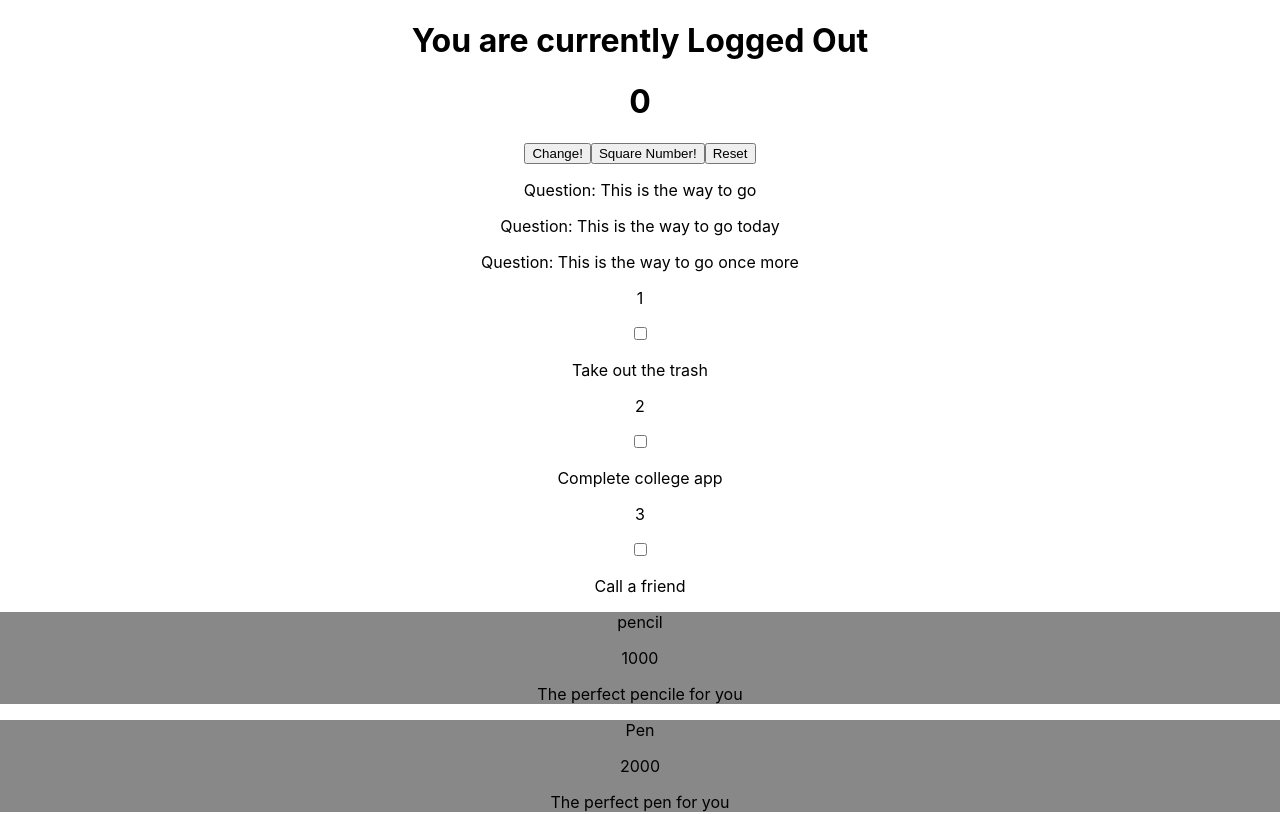
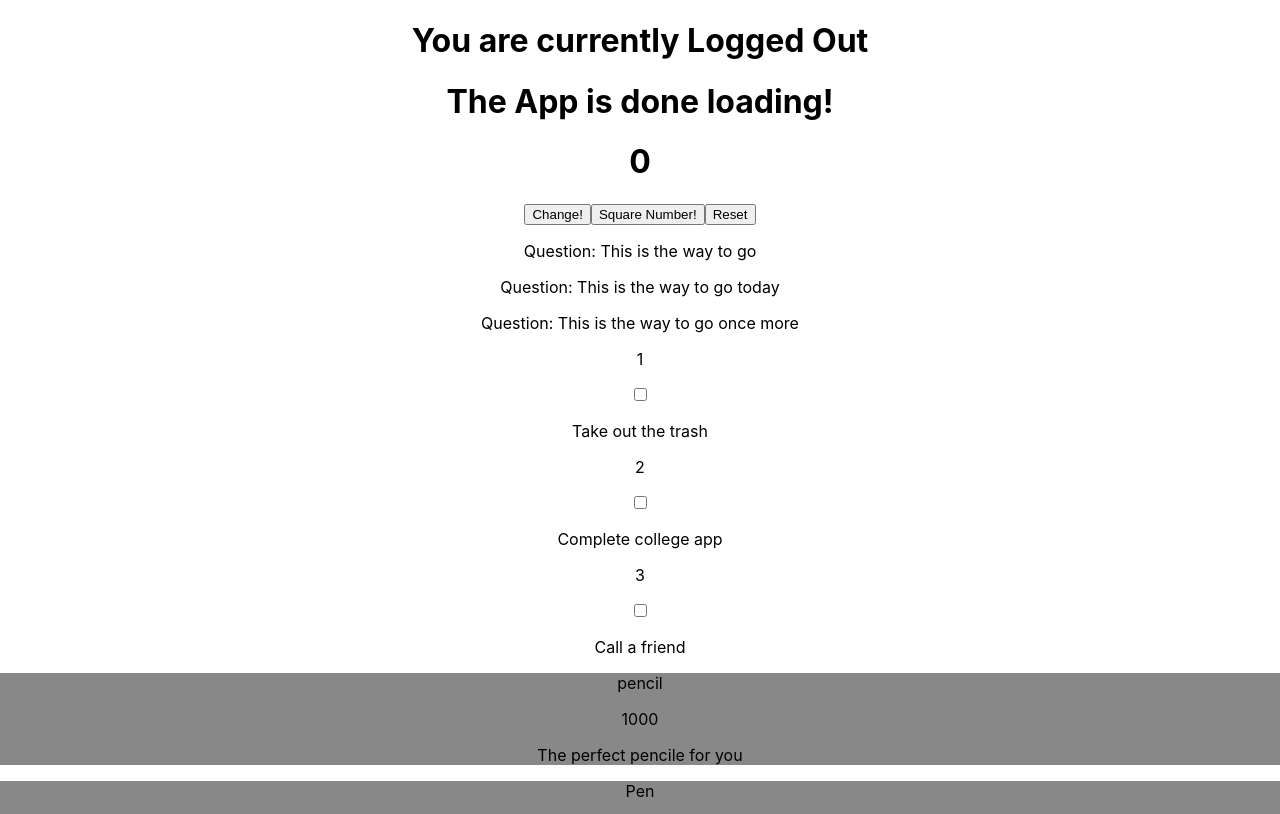
Before and after one commit to elvis-onobo/react-learning, a React (Create React App) app: page / in a window 1280 px wide. Shown: the top 814 px of the page. Built offline with nearby package versions, Linux system fonts and the light colour scheme.

Commit message:
added conditional rendering of components

```diff
--- a/src/App.js
+++ b/src/App.js
@@ -8,6 +8,7 @@ import Product from './component/Product';
 import todosData from './data/todosData';
 import LoggedIn from './component/LoggedIn';
 import StateEvent from './component/StateEvents';
+import Conditional from './component/Conditional';
 
 class App extends Component {
 	constructor() {
@@ -15,7 +16,8 @@ class App extends Component {
 		this.state = {
 			todos: todosData,
 			jokes: jokesData,
-			products: productsData
+			products: productsData,
+			isLoading: true
 		}
 		this.handleChange = this.handleChange.bind(this)
 	}
@@ -36,6 +38,14 @@ class App extends Component {
 		})
 	}
 
+	componentDidMount() {
+		setTimeout(() => {
+			this.setState({
+				isLoading: false
+			})
+		}, 1500)
+	}
+
 	render() {
 		const jokeComponents = this.state.jokes.map(joke => <Joke key={joke.id} question={joke.question} punchLine={joke.punchLine} />)
 
@@ -46,6 +56,8 @@ class App extends Component {
 		return (
 			<div className="App" >
 				<LoggedIn isLoggedIn={true} />
+				{/* conditional for loading or not should be done in your App component. Functions should only be responsible for rendering one thing and not deciding what is rendered */}
+				{this.state.isLoading ? <h1>Loading</h1> : <Conditional />}
 				<StateEvent />
 				{jokeComponents}
 				{todosComponents}
--- /dev/null
+++ b/src/component/Conditional.js
@@ -0,0 +1,11 @@
+import React from 'react'
+
+function Conditional(props) {
+	return (
+		<div>
+			<h1>The App is done loading!</h1>
+		</div>
+	)
+}
+
+export default Conditional
```
